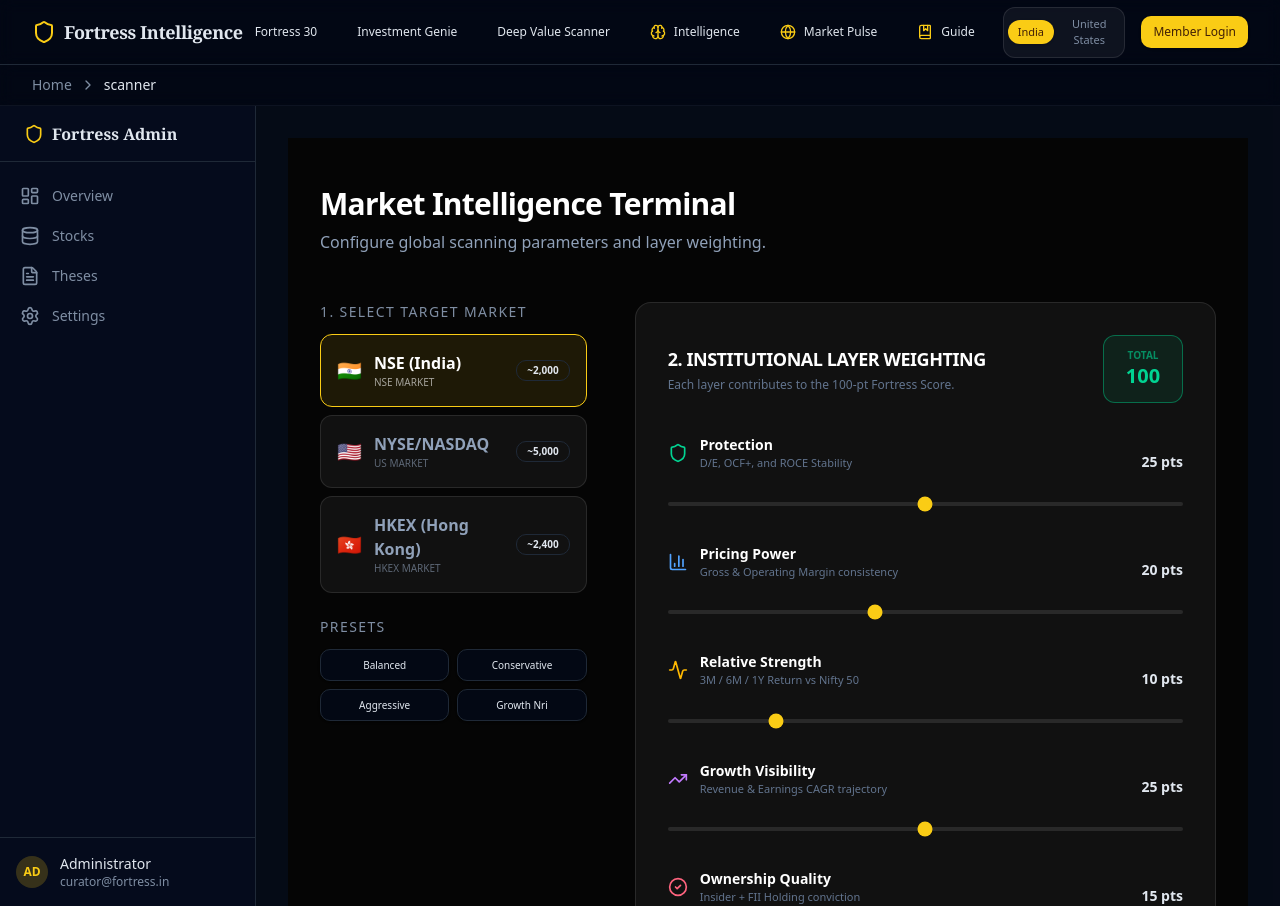
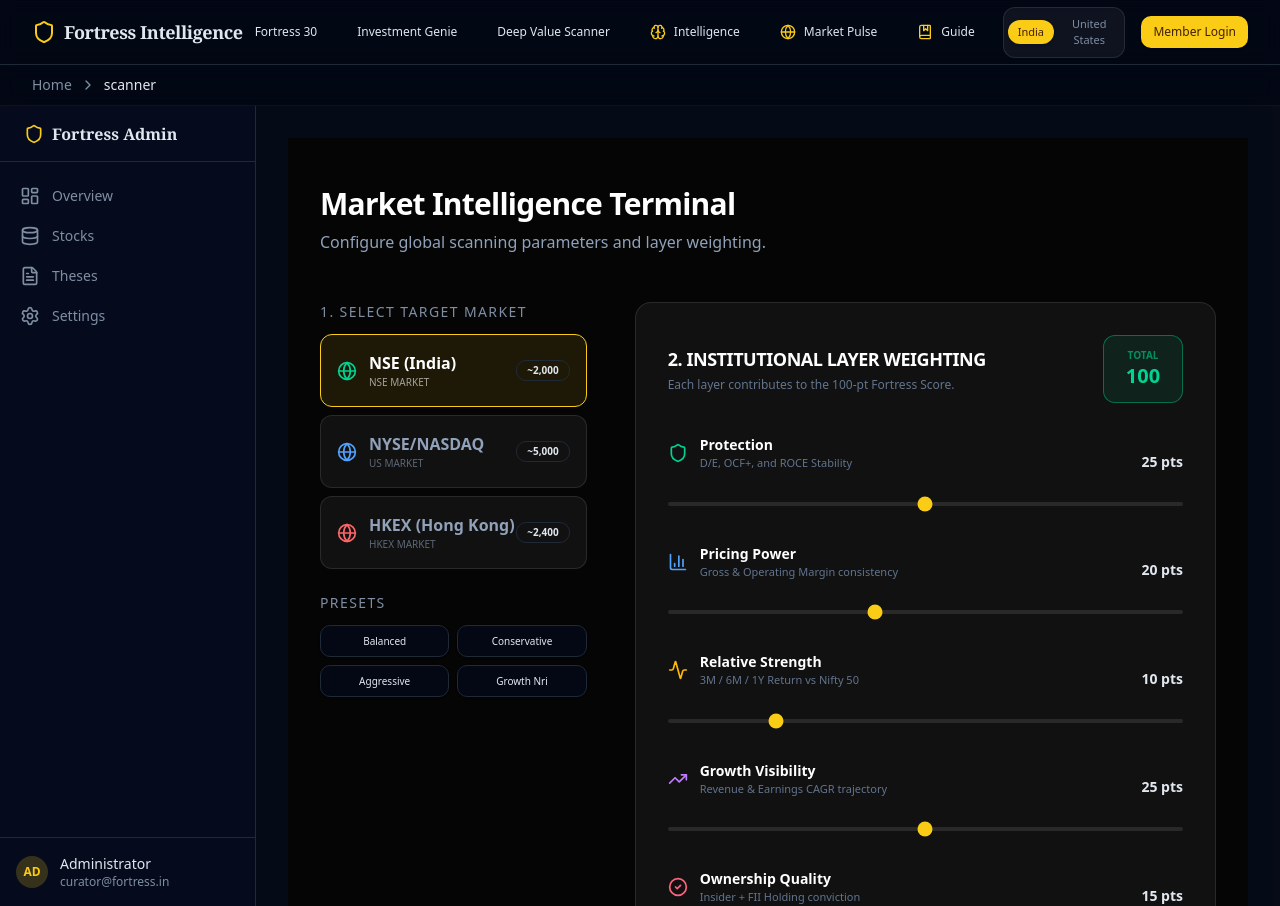
Before and after one commit to BratAIExplorer/Fortress, a Next.js app: page /admin/scanner in a window 1280 px wide. Built offline with nearby package versions, Linux system fonts and the light colour scheme; no server answers.

Commit message:
Fix CI/CD by syncing package-lock and continue UI flag cleanup

```diff
--- a/app/admin/scanner/page.tsx
+++ b/app/admin/scanner/page.tsx
@@ -5,7 +5,7 @@
 import { Navbar } from "@/components/fortress/Navbar";
 import { Button } from "@/components/ui/button";
 import { Badge } from "@/components/ui/badge";
-import { Shield, BarChart3, Activity, TrendingUp, CheckCircle2, RefreshCw, AlertTriangle, Scale } from "lucide-react";
+import { Shield, BarChart3, Activity, TrendingUp, CheckCircle2, RefreshCw, AlertTriangle, Scale, Globe } from "lucide-react";
 import { cn } from "@/lib/utils";
 import { toast } from "sonner";
 
@@ -17,9 +17,9 @@
 };
 
 const MARKETS = [
-    { id: "NSE", label: "NSE (India)", count: "~2,000", icon: "🇮🇳" },
-    { id: "US", label: "NYSE/NASDAQ", count: "~5,000", icon: "🇺🇸" },
-    { id: "HKEX", label: "HKEX (Hong Kong)", count: "~2,400", icon: "🇭🇰" },
+    { id: "NSE", label: "NSE (India)", count: "~2,000", icon: <Globe className="h-5 w-5 text-emerald-400" /> },
+    { id: "US", label: "NYSE/NASDAQ", count: "~5,000", icon: <Globe className="h-5 w-5 text-blue-400" /> },
+    { id: "HKEX", label: "HKEX (Hong Kong)", count: "~2,400", icon: <Globe className="h-5 w-5 text-red-400" /> },
 ];
 
 export default function AdminScannerPage() {
@@ -98,7 +98,7 @@
                                         )}
                                     >
                                         <div className="flex items-center gap-3">
-                                            <span className="text-xl">{m.icon}</span>
+                                            <span className="text-xl flex items-center justify-center">{m.icon}</span>
                                             <div className="text-left">
                                                 <div className="font-bold">{m.label}</div>
                                                 <div className="text-[10px] opacity-60 uppercase">{m.id} Market</div>
--- a/app/api/admin/diagnostic/route.ts
+++ b/app/api/admin/diagnostic/route.ts
@@ -1,5 +1,5 @@
 import { db, schema } from "@/lib/db/client";
-import { eq, desc, and, gte } from "drizzle-orm";
+import { eq, desc, and, gte, lte } from "drizzle-orm";
 import { NextRequest, NextResponse } from "next/server";
 
 export async function GET(request: NextRequest) {
@@ -29,7 +29,7 @@
       .where(
         and(
           gte(schema.scans.runAt, may2Date),
-          gte(may4Date, schema.scans.runAt)
+          lte(schema.scans.runAt, may4Date)
         )
       )
       .orderBy(desc(schema.scans.runAt));
--- a/app/macro/page.tsx
+++ b/app/macro/page.tsx
@@ -42,7 +42,7 @@
 
 const INDICATORS: IndicatorConfig[] = [
     {
-        key: "nifty50", label: "Nifty 50", emoji: "🇮🇳", desc: "India benchmark index",
+        key: "nifty50", label: "Nifty 50", emoji: "📈", desc: "India benchmark index",
         format: (v) => v.toLocaleString("en-IN", { maximumFractionDigits: 2 }),
         chgType: "pct",
     },
@@ -356,7 +356,7 @@
                                 <thead>
                                     <tr className="border-b border-white/10 bg-white/5">
                                         <th className="text-left px-4 py-3 text-xs font-semibold text-muted-foreground uppercase tracking-wider">Date</th>
-                                        <th className="text-right px-4 py-3 text-xs font-semibold text-muted-foreground">🇮🇳 Nifty 50</th>
+                                        <th className="text-right px-4 py-3 text-xs font-semibold text-muted-foreground">📈 Nifty 50</th>
                                         <th className="text-right px-4 py-3 text-xs font-semibold text-muted-foreground">💱 USD/INR</th>
                                         <th className="text-right px-4 py-3 text-xs font-semibold text-muted-foreground">🥇 Gold</th>
                                         <th className="text-right px-4 py-3 text-xs font-semibold text-muted-foreground">🛢️ Crude</th>
--- a/lib/intelligence/signals.ts
+++ b/lib/intelligence/signals.ts
@@ -298,7 +298,7 @@
   return {
     signal: 'nifty50',
     label: 'Nifty 50',
-    emoji: '🇮🇳',
+    emoji: '📈',
     value,
     formattedValue: fmt(value, '', '', 0),
     level,
--- a/lib/markets/config.ts
+++ b/lib/markets/config.ts
@@ -1,7 +1,6 @@
 export const MARKETS = {
   NSE: {
     label: "India",
-    flag: "🇮🇳",
     currency: "₹",
     currencyCode: "INR",
     exchange: "NSE",
@@ -9,7 +8,6 @@
   },
   US: {
     label: "United States",
-    flag: "🇺🇸",
     currency: "$",
     currencyCode: "USD",
     exchange: "NYSE / NASDAQ",
```
Also changed, not shown: 1 other file (tests, documents, lock files or other folders).
